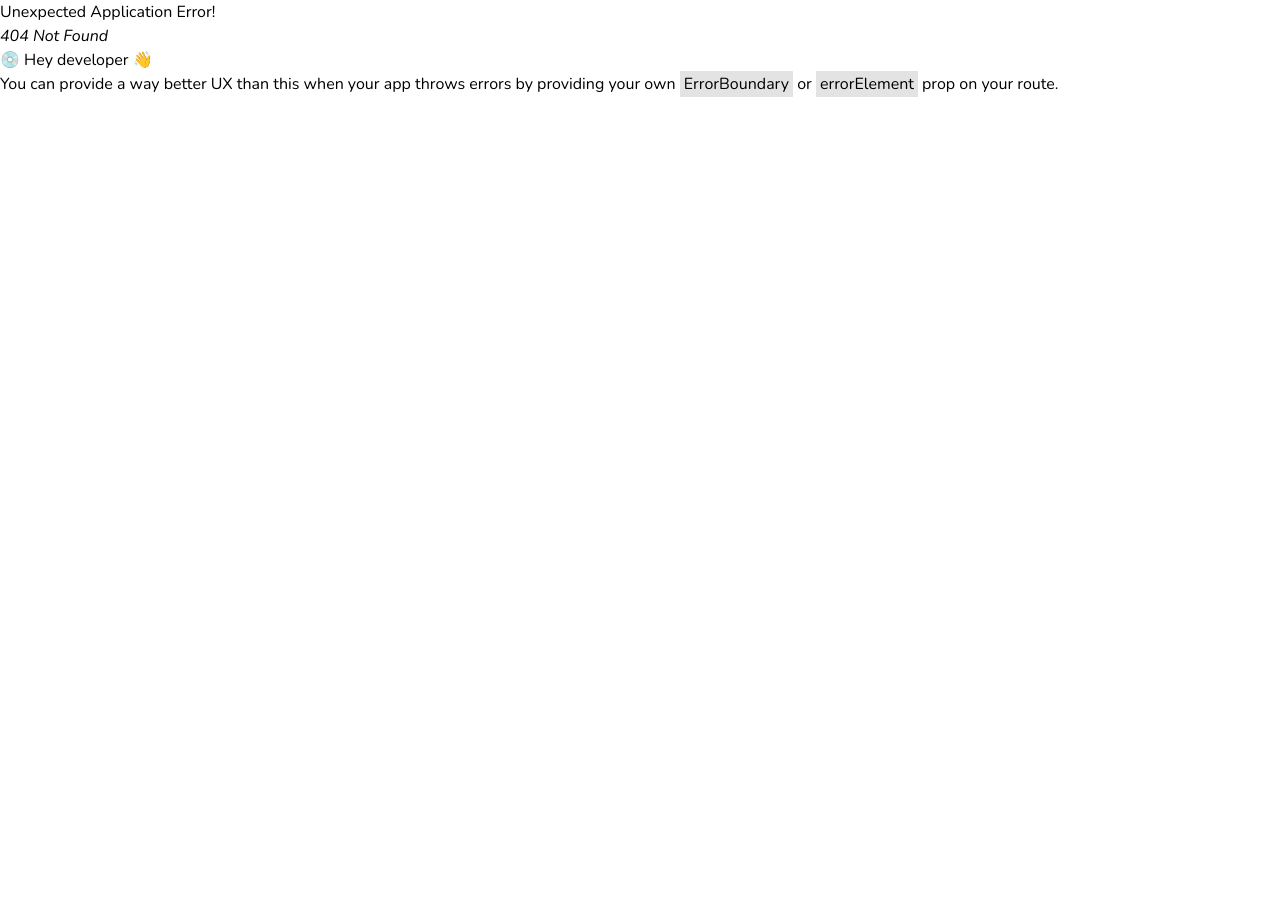
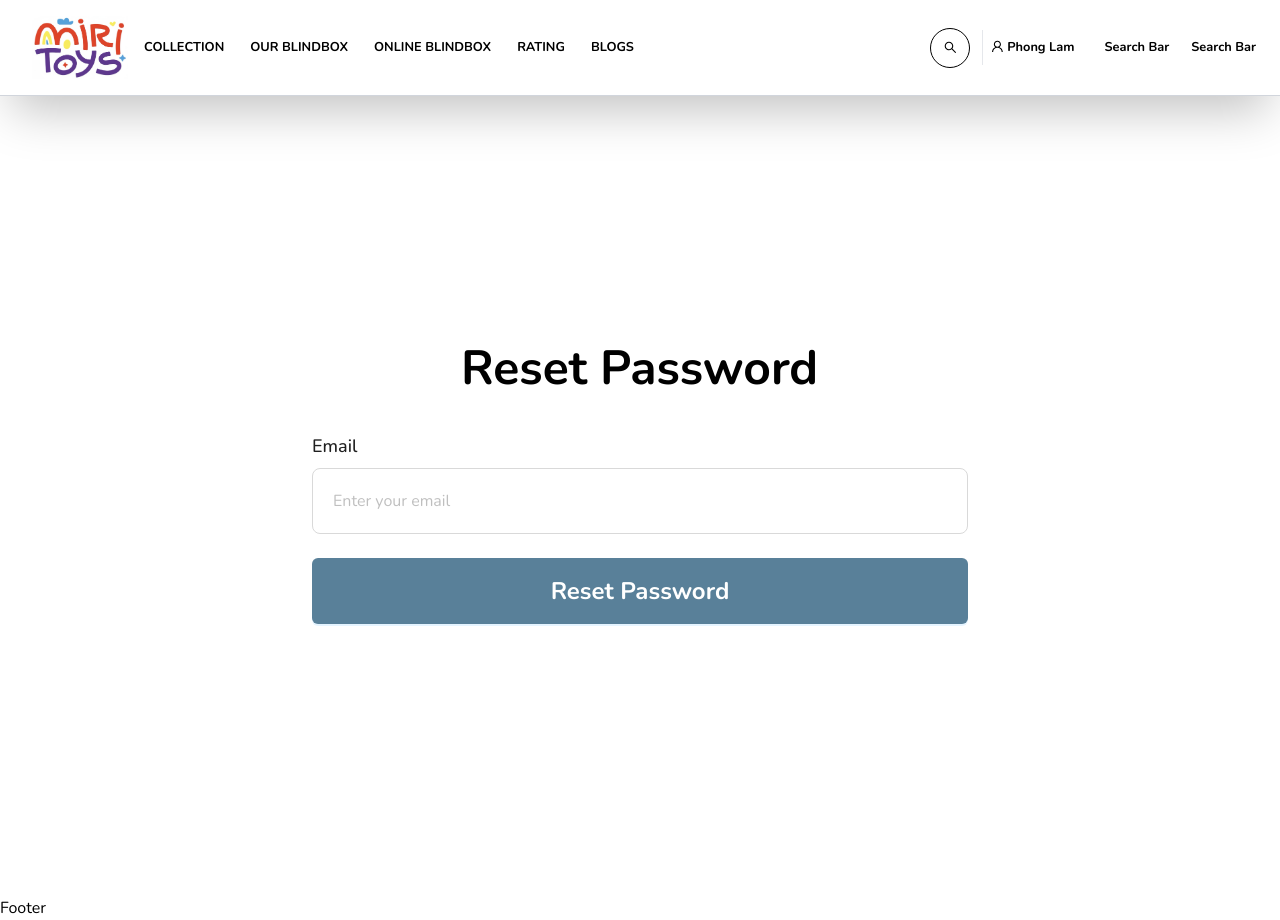
Before and after one commit to phglamm/mysteryminis-fe, a React (Vite) app: page /forgot-password in a window 1280 px wide. Before the commit this address had no page. Before the commit the page ends 800 px from the top, so only its background shows below. Built offline with nearby package versions, Linux system fonts and the light colour scheme.

Commit message:
complete ForgotPasswordPage

```diff
--- a/src/App.jsx
+++ b/src/App.jsx
@@ -13,6 +13,7 @@ import ManageUser from "./pages/AdminPages/ManageUser/ManageUser";
 import ManageRole from "./pages/AdminPages/ManageRole/ManageRole";
 import AdminLayout from "./layouts/AdminLayout/AdminLayout";
 import RegisterPage from "./pages/UserPages/RegisterPage/RegisterPage";
+import ForgotPasswordPage from "./pages/UserPages/ForgotPasswordPage/ForgotPasswordPage";
 
 function App() {
   const router = createBrowserRouter([
@@ -31,6 +32,10 @@ function App() {
         {
           path: route.register,
           element: <RegisterPage />,
+        },
+        {
+          path: route.forgotPassword,
+          element: <ForgotPasswordPage />,
         },
       ],
     },
--- /dev/null
+++ b/src/pages/UserPages/ForgotPasswordPage/ForgotPasswordPage.jsx
@@ -0,0 +1,69 @@
+import { useForm } from "antd/es/form/Form";
+import { Link } from "react-router-dom";
+import { route } from "../../../routes";
+import { Button, Form, Input } from "antd";
+import BlurText from "../../../components/BlurText/BlurText";
+import { motion } from "framer-motion";
+
+export default function ForgotPasswordPage() {
+  const [form] = useForm();
+  const handleSend = (value) => {
+    console.log(value);
+  };
+
+  return (
+    <div className="flex items-center justify-center min-h-screen mt-24">
+      <motion.div
+        initial={{ opacity: 0, y: -50 }}
+        animate={{ opacity: 1, y: 0 }}
+        transition={{ duration: 3 }}
+        className=" p-8 rounded-2xl w-180"
+      >
+        <BlurText
+          text="Reset Password"
+          delay={150}
+          animateBy="words"
+          direction="top"
+          className="text-5xl text-center mb-10 font-bold"
+        />
+
+        <Form
+          form={form}
+          name="login"
+          onFinish={handleSend}
+          layout="vertical"
+          requiredMark={false}
+        >
+          <Form.Item
+            label={<span className="text-lg font-medium">Email</span>}
+            name="email"
+            rules={[
+              { required: true, message: "Please input your email!" },
+              {
+                pattern: /^[a-zA-Z0-9._%+-]+@[a-zA-Z0-9.-]+\.[a-zA-Z]{2,4}$/,
+                message: "Please enter a valid email address!",
+              },
+            ]}
+          >
+            <Input
+              placeholder="Enter your email"
+              size="large"
+              className="!p-5"
+            />
+          </Form.Item>
+
+          <Form.Item className="!mt-3">
+            <Button
+              type="primary"
+              htmlType="submit"
+              className="w-full !bg-[#598099] !text-[#ffffff] !text-2xl !p-8 !font-bold"
+              onClick={() => form.submit()}
+            >
+              Reset Password
+            </Button>
+          </Form.Item>
+        </Form>
+      </motion.div>
+    </div>
+  );
+}
--- a/src/routes/index.jsx
+++ b/src/routes/index.jsx
@@ -2,7 +2,8 @@ export const route = {
   home: "/",
   login: "/login",
   register: "/register",
-
+  forgotPassword: "/forgot-password",
+  resetPassword: "/reset-password",
   userManagement: "/userManagement",
   roleManagement: "/roleManagement",
 };
```
Also changed, not shown: src/pages/UserPages/ForgotPasswordPage/ForgotPasswordPage.scss (added).
